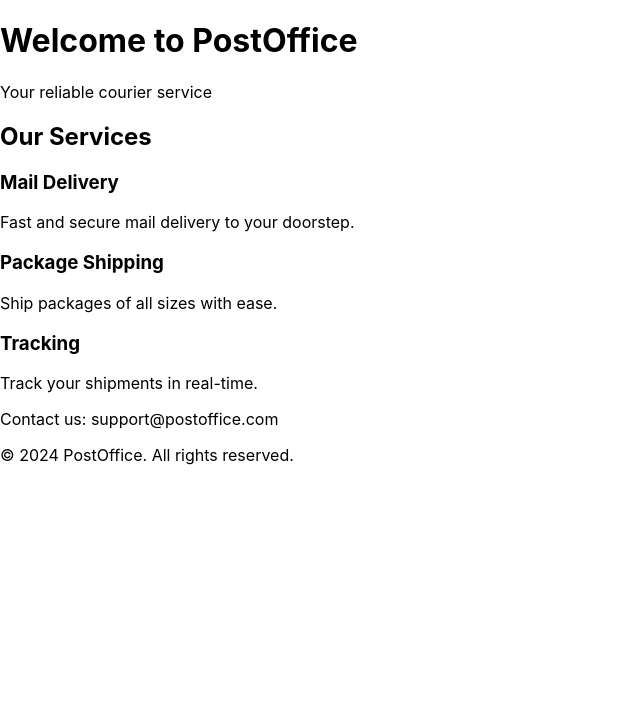
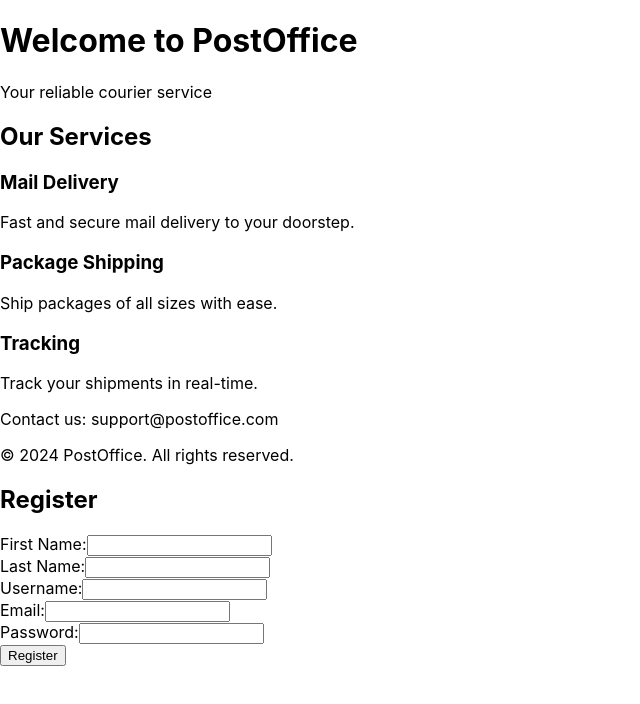
Before and after one commit to LuisangelE-04/Database-Project, a React (Create React App) app in the folder frontend/: page / in a window 1280 px wide. Shown: the top 704 px of the page, without its empty margins (0-640 px from the left). Built offline with nearby package versions, Linux system fonts and the light colour scheme.

Commit message:
add footer component. Login and Register page

```diff
--- a/frontend/src/index.js
+++ b/frontend/src/index.js
@@ -3,12 +3,14 @@ import ReactDOM from 'react-dom/client';
 import './index.css';
 import App from './App';
 import Landing from './pages/Landing';
+import Register from './pages/Register';
 import reportWebVitals from './reportWebVitals';
 
 const root = ReactDOM.createRoot(document.getElementById('root'));
 root.render(
   <React.StrictMode>
     <Landing />
+    <Register />
   </React.StrictMode>
 );
 
--- /dev/null
+++ b/frontend/src/pages/Register.js
@@ -0,0 +1,91 @@
+import React, { useState } from 'react';
+
+const Register = () => {
+  const [formData, setFormData] = useState({
+    firstName: '',
+    lastName: '',
+    username: '',
+    email: '',
+    password: '',
+  });
+
+  const handleChange = (e) => {
+    const { name, value } = e.target;
+    setFormData({
+      ...formData,
+      [name]: value,
+    });
+  };
+
+  const handleSubmit = (e) => {
+    e.preventDefault();
+    // Handle form submission logic here
+    console.log(formData);
+  };
+
+  return (
+    <div className="register-container">
+      <h2>Register</h2>
+      <form onSubmit={handleSubmit}>
+        <div className="form-group">
+          <label htmlFor="firstName">First Name:</label>
+          <input
+            type="text"
+            id="firstName"
+            name="firstName"
+            value={formData.firstName}
+            onChange={handleChange}
+            required
+          />
+        </div>
+        <div className="form-group">
+          <label htmlFor="lastName">Last Name:</label>
+          <input
+            type="text"
+            id="lastName"
+            name="lastName"
+            value={formData.lastName}
+            onChange={handleChange}
+            required
+          />
+        </div>
+        <div className="form-group">
+          <label htmlFor="username">Username:</label>
+          <input
+            type="text"
+            id="username"
+            name="username"
+            value={formData.username}
+            onChange={handleChange}
+            required
+          />
+        </div>
+        <div className="form-group">
+          <label htmlFor="email">Email:</label>
+          <input
+            type="email"
+            id="email"
+            name="email"
+            value={formData.email}
+            onChange={handleChange}
+            required
+          />
+        </div>
+        <div className="form-group">
+          <label htmlFor="password">Password:</label>
+          <input
+            type="password"
+            id="password"
+            name="password"
+            value={formData.password}
+            onChange={handleChange}
+            required
+          />
+        </div>
+        <button type="submit">Register</button>
+      </form>
+    </div>
+  );
+};
+
+export default Register;
```
Also changed, not shown: frontend/src/components/Footer.js (added, +21 -0 lines), frontend/src/css/Footer.css (added), frontend/src/css/Login.css (added), frontend/src/css/Register.css (added), frontend/src/pages/Login.js (added).
